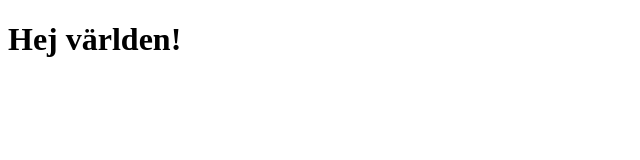
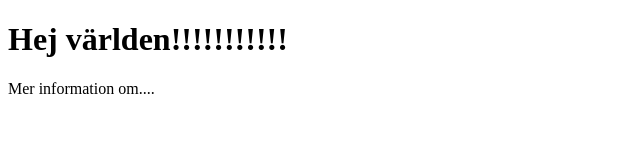
Before and after one commit to ilanius/ilanius.github.io, a plain HTML site: page index.htm in a window 1280 px wide. Shown: the whole page, without its empty margins (0-640 px from the left). Drawn offline with Linux system fonts and the light colour scheme.

Commit message:
ny paragraf

```diff
--- a/index.htm
+++ b/index.htm
@@ -1,6 +1,7 @@
 <!doctype html>
 <html>
 <body>
-    <h1>Hej världen!</h1>
+    <h1>Hej världen!!!!!!!!!!!</h1>
+    <p>Mer information om.... </p>
 </body>
 </html>
```
